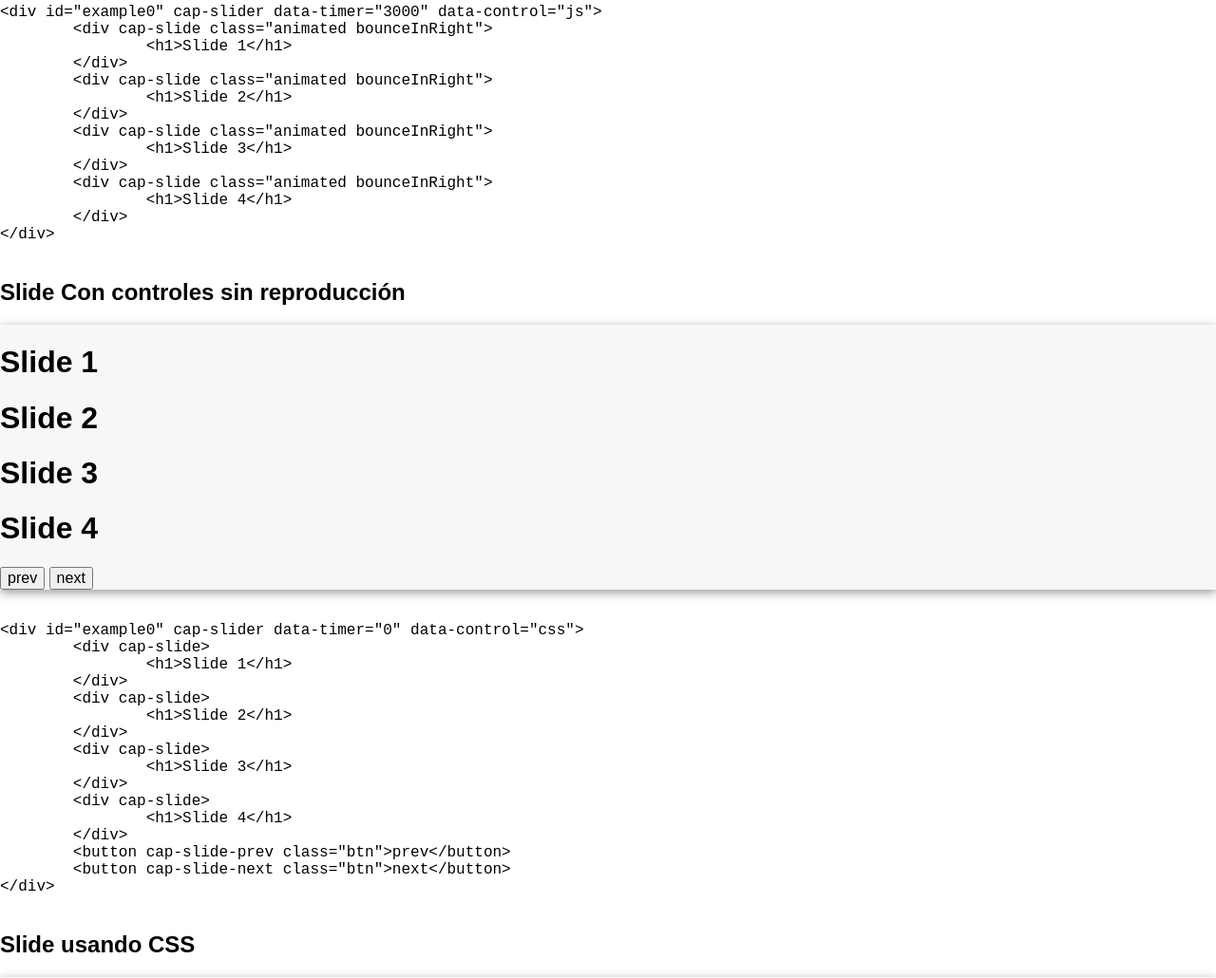
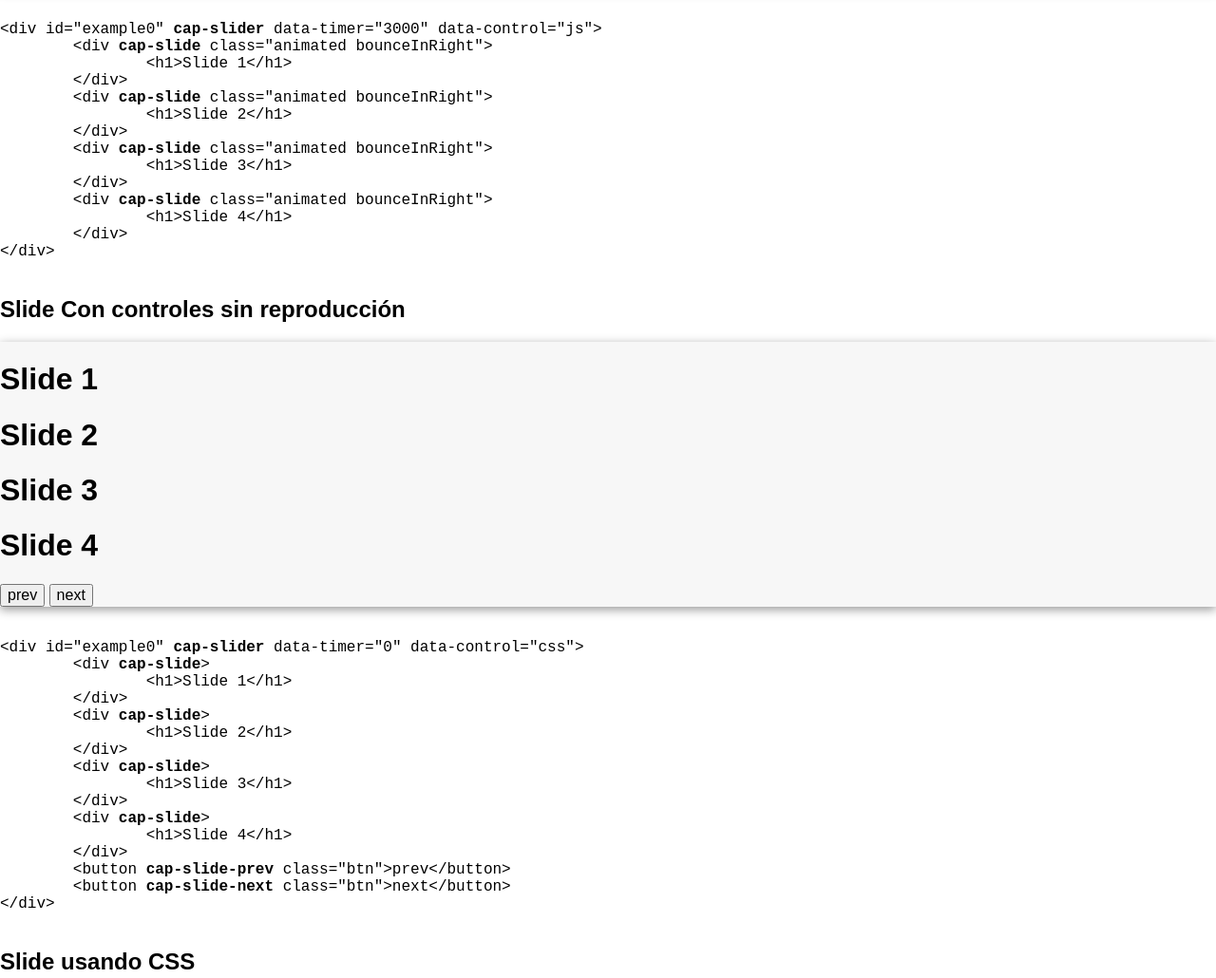
Before and after one commit to JonDotsoy/cap-slider, a website: page index.html in a window 1280 px wide. Shown: the part 1460-2490 px from the top of the page at 95% size. Drawn offline with Linux system fonts and the light colour scheme.

Commit message:
no message

```diff
--- a/index.html
+++ b/index.html
@@ -91,9 +91,7 @@
 					<div class="title_sub animated zoomInUp zoomInLeft">Lorem ipsum dolor sit amet.</div>
 				</div>
 			</div>
-		</section>
-
-		<section>
+		</section><strong>cap-slider</strong>		<section>
 			<h2>Slide Sin Animaciones</h2>
 			<div id="example0" cap-slider data-timer="3000" data-control="js">
 				<div cap-slide>
@@ -110,17 +108,17 @@
 				</div>
 			</div>
 			<pre><code>
-&lt;div id=&quot;example0&quot; cap-slider data-timer=&quot;3000&quot; data-control=&quot;js&quot;&gt;
-	&lt;div cap-slide&gt;
+&lt;div id=&quot;example0&quot; <strong>cap-slider</strong> data-timer=&quot;3000&quot; data-control=&quot;js&quot;&gt;
+	&lt;div <strong>cap-slide</strong>&gt;
 		&lt;h1&gt;Slide 1&lt;/h1&gt;
 	&lt;/div&gt;
-	&lt;div cap-slide&gt;
+	&lt;div <strong>cap-slide</strong>&gt;
 		&lt;h1&gt;Slide 2&lt;/h1&gt;
 	&lt;/div&gt;
-	&lt;div cap-slide&gt;
+	&lt;div <strong>cap-slide</strong>&gt;
 		&lt;h1&gt;Slide 3&lt;/h1&gt;
 	&lt;/div&gt;
-	&lt;div cap-slide&gt;
+	&lt;div <strong>cap-slide</strong>&gt;
 		&lt;h1&gt;Slide 4&lt;/h1&gt;
 	&lt;/div&gt;
 &lt;/div&gt;
@@ -143,17 +141,17 @@
 				</div>
 			</div>
 			<pre><code>
-&lt;div id=&quot;example0&quot; cap-slider data-timer=&quot;3000&quot; data-control=&quot;js&quot;&gt;
-	&lt;div cap-slide class=&quot;animated bounceInRight&quot;&gt;
+&lt;div id=&quot;example0&quot; <strong>cap-slider</strong> data-timer=&quot;3000&quot; data-control=&quot;js&quot;&gt;
+	&lt;div <strong>cap-slide</strong> class=&quot;animated bounceInRight&quot;&gt;
 		&lt;h1&gt;Slide 1&lt;/h1&gt;
 	&lt;/div&gt;
-	&lt;div cap-slide class=&quot;animated bounceInRight&quot;&gt;
+	&lt;div <strong>cap-slide</strong> class=&quot;animated bounceInRight&quot;&gt;
 		&lt;h1&gt;Slide 2&lt;/h1&gt;
 	&lt;/div&gt;
-	&lt;div cap-slide class=&quot;animated bounceInRight&quot;&gt;
+	&lt;div <strong>cap-slide</strong> class=&quot;animated bounceInRight&quot;&gt;
 		&lt;h1&gt;Slide 3&lt;/h1&gt;
 	&lt;/div&gt;
-	&lt;div cap-slide class=&quot;animated bounceInRight&quot;&gt;
+	&lt;div <strong>cap-slide</strong> class=&quot;animated bounceInRight&quot;&gt;
 		&lt;h1&gt;Slide 4&lt;/h1&gt;
 	&lt;/div&gt;
 &lt;/div&gt;
@@ -178,21 +176,21 @@
 				<button cap-slide-next class="btn">next</button>
 			</div>
 			<pre><code>
-&lt;div id=&quot;example0&quot; cap-slider data-timer=&quot;0&quot; data-control=&quot;css&quot;&gt;
-	&lt;div cap-slide&gt;
+&lt;div id=&quot;example0&quot; <strong>cap-slider</strong> data-timer=&quot;0&quot; data-control=&quot;css&quot;&gt;
+	&lt;div <strong>cap-slide</strong>&gt;
 		&lt;h1&gt;Slide 1&lt;/h1&gt;
 	&lt;/div&gt;
-	&lt;div cap-slide&gt;
+	&lt;div <strong>cap-slide</strong>&gt;
 		&lt;h1&gt;Slide 2&lt;/h1&gt;
 	&lt;/div&gt;
-	&lt;div cap-slide&gt;
+	&lt;div <strong>cap-slide</strong>&gt;
 		&lt;h1&gt;Slide 3&lt;/h1&gt;
 	&lt;/div&gt;
-	&lt;div cap-slide&gt;
+	&lt;div <strong>cap-slide</strong>&gt;
 		&lt;h1&gt;Slide 4&lt;/h1&gt;
 	&lt;/div&gt;
-	&lt;button cap-slide-prev class=&quot;btn&quot;&gt;prev&lt;/button&gt;
-	&lt;button cap-slide-next class=&quot;btn&quot;&gt;next&lt;/button&gt;
+	&lt;button <strong>cap-slide-prev</strong> class=&quot;btn&quot;&gt;prev&lt;/button&gt;
+	&lt;button <strong>cap-slide-next</strong> class=&quot;btn&quot;&gt;next&lt;/button&gt;
 &lt;/div&gt;
 			</code></pre>
 		</section>
@@ -213,17 +211,17 @@
 				</div>
 			</div>
 			<pre><code>
-&lt;div id=&quot;example0&quot; cap-slider data-timer=&quot;3000&quot; data-control=&quot;css&quot;&gt;
-	&lt;div cap-slide&gt;
+&lt;div id=&quot;example0&quot; <strong>cap-slider</strong> data-timer=&quot;3000&quot; data-control=&quot;css&quot;&gt;
+	&lt;div <strong>cap-slide</strong>&gt;
 		&lt;h1&gt;Slide 1&lt;/h1&gt;
 	&lt;/div&gt;
-	&lt;div cap-slide&gt;
+	&lt;div <strong>cap-slide</strong>&gt;
 		&lt;h1&gt;Slide 2&lt;/h1&gt;
 	&lt;/div&gt;
-	&lt;div cap-slide&gt;
+	&lt;div <strong>cap-slide</strong>&gt;
 		&lt;h1&gt;Slide 3&lt;/h1&gt;
 	&lt;/div&gt;
-	&lt;div cap-slide&gt;
+	&lt;div <strong>cap-slide</strong>&gt;
 		&lt;h1&gt;Slide 4&lt;/h1&gt;
 	&lt;/div&gt;
 &lt;/div&gt;
@@ -248,21 +246,21 @@
 				<button cap-slide-next class="btn">next</button>
 			</div>
 			<pre><code>
-&lt;div id=&quot;example0&quot; cap-slider data-timer=&quot;3000&quot; data-control=&quot;css&quot;&gt;
-	&lt;div cap-slide class=&quot;animated&quot; data-class-in=&quot;bounceInRight&quot; data-class-out=&quot;bounceOutRight&quot;&gt;
+&lt;div id=&quot;example0&quot; <strong>cap-slider</strong> data-timer=&quot;3000&quot; data-control=&quot;css&quot;&gt;
+	&lt;div <strong>cap-slide</strong> class=&quot;animated&quot; data-class-in=&quot;bounceInRight&quot; data-class-out=&quot;bounceOutRight&quot;&gt;
 		&lt;h1&gt;Slide 1&lt;/h1&gt;
 	&lt;/div&gt;
-	&lt;div cap-slide class=&quot;animated&quot; data-class-in=&quot;bounceInRight&quot; data-class-out=&quot;bounceOutRight&quot;&gt;
+	&lt;div <strong>cap-slide</strong> class=&quot;animated&quot; data-class-in=&quot;bounceInRight&quot; data-class-out=&quot;bounceOutRight&quot;&gt;
 		&lt;h1&gt;Slide 2&lt;/h1&gt;
 	&lt;/div&gt;
-	&lt;div cap-slide class=&quot;animated&quot; data-class-in=&quot;bounceInRight&quot; data-class-out=&quot;bounceOutRight&quot;&gt;
+	&lt;div <strong>cap-slide</strong> class=&quot;animated&quot; data-class-in=&quot;bounceInRight&quot; data-class-out=&quot;bounceOutRight&quot;&gt;
 		&lt;h1&gt;Slide 3&lt;/h1&gt;
 	&lt;/div&gt;
-	&lt;div cap-slide class=&quot;animated&quot; data-class-in=&quot;bounceInRight&quot; data-class-out=&quot;bounceOutRight&quot;&gt;
+	&lt;div <strong>cap-slide</strong> class=&quot;animated&quot; data-class-in=&quot;bounceInRight&quot; data-class-out=&quot;bounceOutRight&quot;&gt;
 		&lt;h1&gt;Slide 4&lt;/h1&gt;
 	&lt;/div&gt;
-	&lt;button cap-slide-prev class=&quot;btn&quot;&gt;prev&lt;/button&gt;
-	&lt;button cap-slide-next class=&quot;btn&quot;&gt;next&lt;/button&gt;
+	&lt;button <strong>cap-slide-prev</strong> class=&quot;btn&quot;&gt;prev&lt;/button&gt;
+	&lt;button <strong>cap-slide-next</strong> class=&quot;btn&quot;&gt;next&lt;/button&gt;
 &lt;/div&gt;
 			</code></pre>
 		</section>
```
